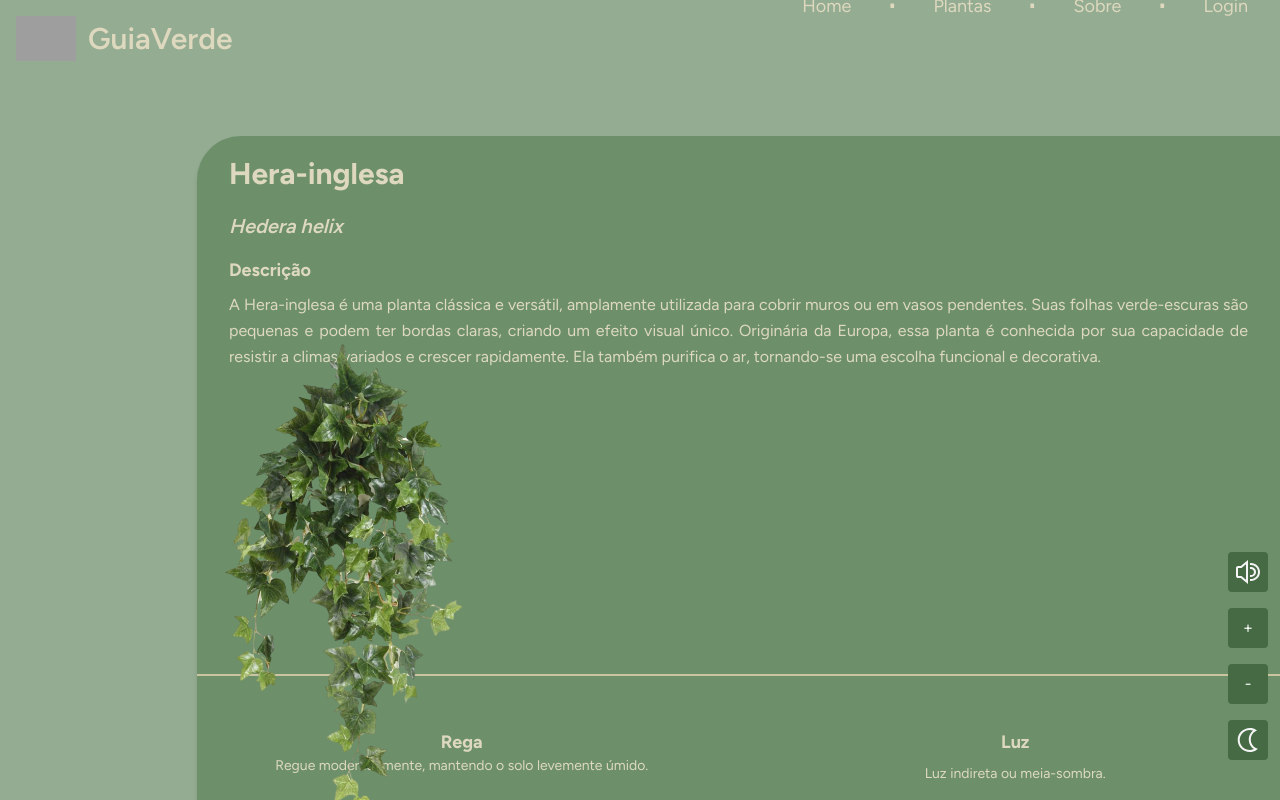
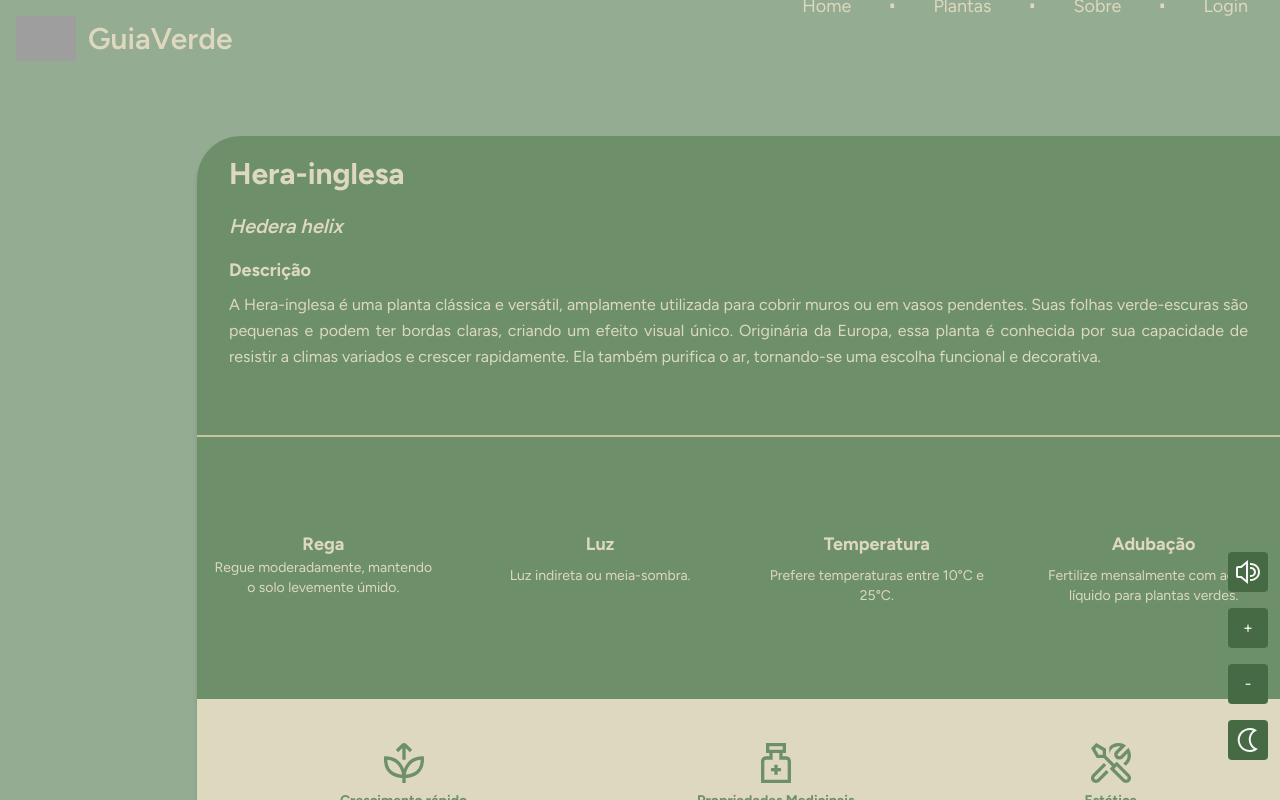
Before and after one commit to NicoleCarmo/SiteGuiaVerde, a Next.js app: page /plantas/detalhes4 in a window 1280 px wide. Shown: the top 800 px of the page. Built offline with nearby package versions, Linux system fonts and the light colour scheme; grey boxes are pictures that could not be loaded.

Commit message:
Update page.js

```diff
--- a/src/app/plantas/detalhes4/page.js
+++ b/src/app/plantas/detalhes4/page.js
@@ -16,21 +16,11 @@ export default function detalhes() {
             A Hera-inglesa é uma planta clássica e versátil, amplamente utilizada para cobrir muros ou em vasos pendentes. Suas folhas verde-escuras são pequenas e podem ter bordas claras, criando um efeito visual único. Originária da Europa, essa planta é conhecida por sua capacidade de resistir a climas variados e crescer rapidamente. Ela também purifica o ar, tornando-se uma escolha funcional e decorativa.
             </p>
           </div>
-
-          {/* Imagem */}
-          <div className="relative flex-shrink-0 w-full md:w-64 h-64 pt-9 -translate-y-[100px] md:w-[130px] md:h-[130px] md:mt-9">
-          <Image
-              src="/ImgGeral/PlantaHera.png"
-              alt="Suculenta"
-              width={300}
-              height={300}
-          />
           </div>
-        </div>
 
         {/* Seção de Cuidados */}
         <hr style={{ border: "none", borderTop: "2px solid #CBC4A0", width: "100%" }} />
-        <div className="grid grid-cols-2 md:grid-cols-4 gap-6 mt-6 md:grid-cols-2 md:grid-rows-2">
+        <div className="grid grid-cols-4 md:grid-cols-2 gap-6 mt-6 md:grid-rows-2">
           <div className="flex flex-col items-center text-center p-1 px-4 md:order-1">
             <h4 className="font-bold text-lg text-gbege1 md:text-sm">Rega</h4>
             <p className="text-sm text-gbege1 md:text-xs md:whitespace-normal w-full md:block">
```
